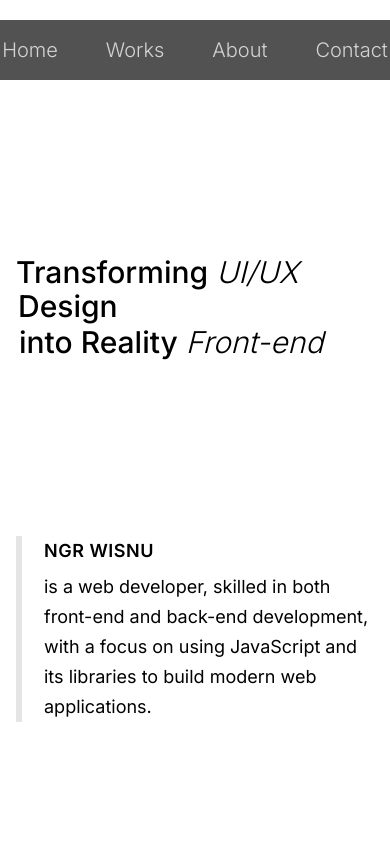
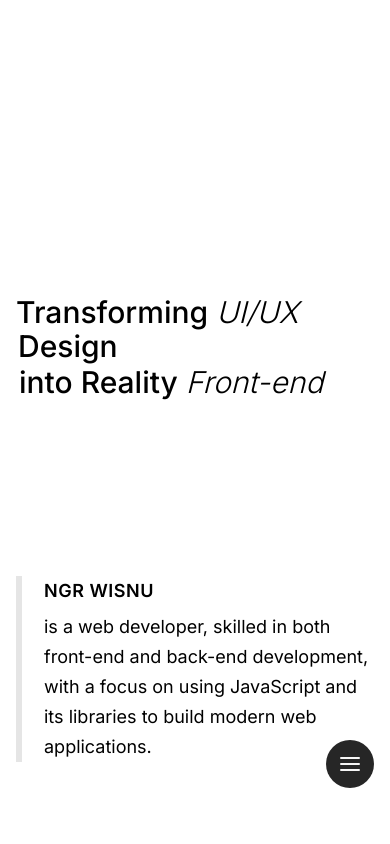
Before and after one commit to ngrwisnu/portfolio-v2, a Next.js app: page / in a window 390 px wide. Shown: the top 844 px of the page. Built offline with nearby package versions, Linux system fonts and the light colour scheme.

Commit message:
[fix] fix header component on mobile screen (#2)

```diff
--- a/@/components/header/header.tsx
+++ b/@/components/header/header.tsx
@@ -1,13 +1,22 @@
 "use client";
 
 import { Button } from "@/components/ui/button";
-import { ArrowDownToLine } from "lucide-react";
+import {
+  AlignJustify,
+  ArrowDownToLine,
+  Briefcase,
+  Home,
+  Phone,
+  User2,
+  X,
+} from "lucide-react";
 import Link from "next/link";
 import { useState, useRef, useEffect } from "react";
 
 const Header = () => {
   const [isShow, setIsShow] = useState(true);
   const [lastScrollY, setLastScrollY] = useState(0);
+  const [isHamburgerActive, setIsHamburgerActive] = useState(false);
   const headerRef = useRef(null);
 
   const headerController = () => {
@@ -34,15 +43,95 @@ const Header = () => {
     // eslint-disable-next-line react-hooks/exhaustive-deps
   }, [lastScrollY]);
 
+  const hamburgerHandler = () => {
+    setIsHamburgerActive(!isHamburgerActive);
+  };
+
   return (
     <div
       ref={headerRef}
-      className={`fixed flex w-full bg-transparent px-4 ${
+      className={`static flex w-full bg-transparent px-4 md:fixed ${
         !isShow ? "-top-full" : "top-0"
       } z-30 transition-all duration-700 delay-150 ease-in-out`}
     >
-      <header className="relative flex w-full items-start justify-center self-stretch py-5 text-neutral-100">
-        <div className="flex items-center rounded-md bg-[#404040]/90 px-14 backdrop-blur-sm">
+      <header className="static flex w-full items-start justify-center self-stretch py-5 text-neutral-100 md:relative">
+        <div
+          className="fixed right-4 bottom-14 z-[999] flex h-12 w-12 items-center justify-center rounded-full bg-neutral-800 md:hidden"
+          aria-label="nav menu"
+          onClick={hamburgerHandler}
+        >
+          {isHamburgerActive ? (
+            <div
+              className={`-rotate-90 ${
+                isHamburgerActive ? "rotate-0" : "-rotate-90"
+              } transition-all duration-200 ${
+                isHamburgerActive ? "opacity-100" : "opacity-0"
+              }`}
+            >
+              <X />
+            </div>
+          ) : (
+            <div
+              className={`${
+                isHamburgerActive ? "rotate-90" : "rotate-0"
+              } transition-all duration-200 ${
+                isHamburgerActive ? "opacity-0" : "opacity-100"
+              }`}
+            >
+              <AlignJustify />
+            </div>
+          )}
+          <ul
+            className={`absolute top-0 ${
+              isHamburgerActive ? "right-full" : "left-full"
+            } ${
+              isHamburgerActive ? "opacity-100" : "opacity-0"
+            } z-50 mr-2 flex items-center gap-2 rounded-full bg-[#404040] text-sm transition-all duration-200`}
+          >
+            <li className="flex h-12 w-12">
+              <Link
+                href="/"
+                className="flex flex-1 flex-col items-center justify-center self-stretch"
+              >
+                <Home />
+              </Link>
+            </li>
+            <li className="flex h-12 w-12">
+              <Link
+                href="#works"
+                className="flex flex-1 flex-col items-center justify-center self-stretch"
+              >
+                <Briefcase />
+              </Link>
+            </li>
+            <li className="flex h-12 w-12">
+              <Link
+                href="#about"
+                className="flex flex-1 flex-col items-center justify-center self-stretch"
+              >
+                <User2 />
+              </Link>
+            </li>
+            <li className="flex h-12 w-12">
+              <Link
+                href="#contact"
+                className="flex flex-1 flex-col items-center justify-center self-stretch"
+              >
+                <Phone />
+              </Link>
+            </li>
+            <li className="flex h-12 w-12 rounded-full bg-neutral-900">
+              <Link
+                href="/assets/docs/ngr-s-resume.pdf"
+                className="flex flex-1 flex-col items-center justify-center self-stretch"
+                download
+              >
+                <ArrowDownToLine />
+              </Link>
+            </li>
+          </ul>
+        </div>
+        <div className="hidden items-center rounded-md bg-[#404040]/90 px-14 backdrop-blur-sm md:flex">
           <nav className="w-full">
             <ul className="flex w-full items-center justify-center gap-4 text-xl font-light md:text-base md:font-normal">
               <li className="p-4 text-neutral-300 transition-all duration-200 hover:text-white">
```
